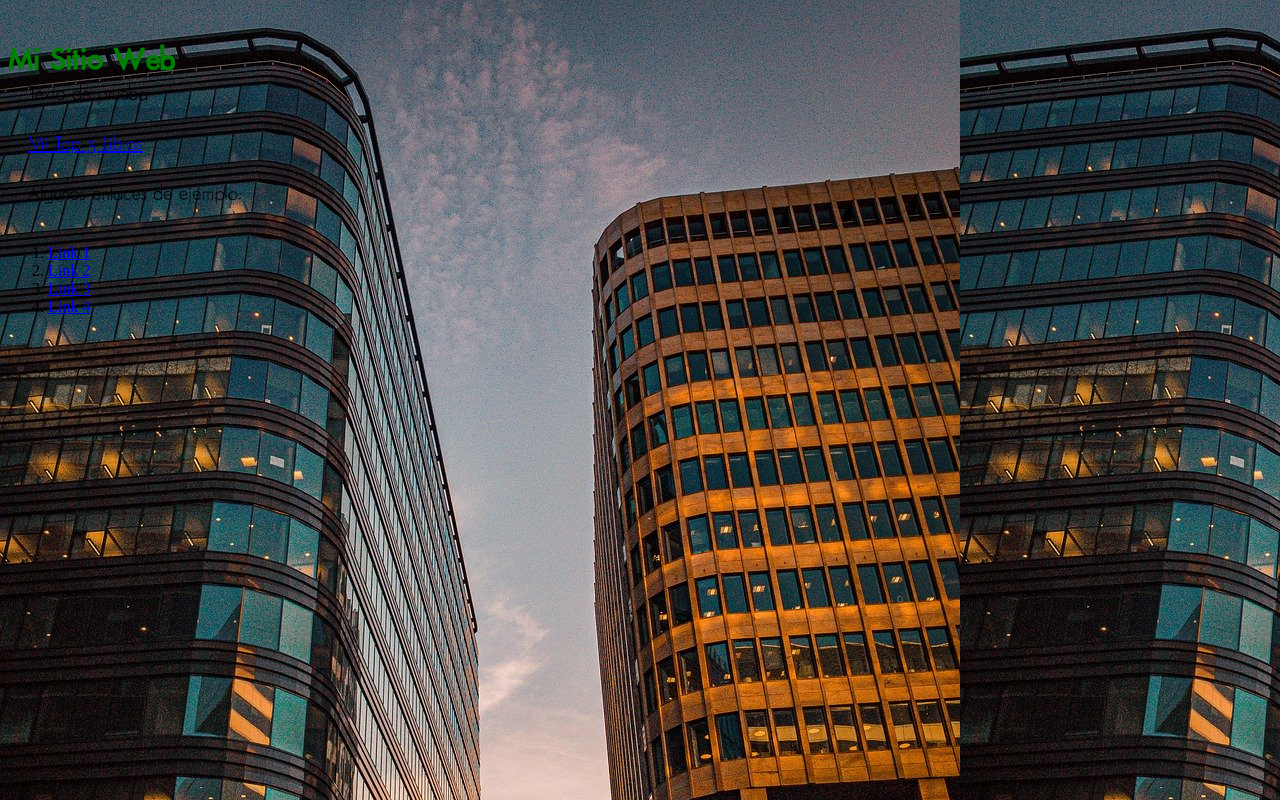
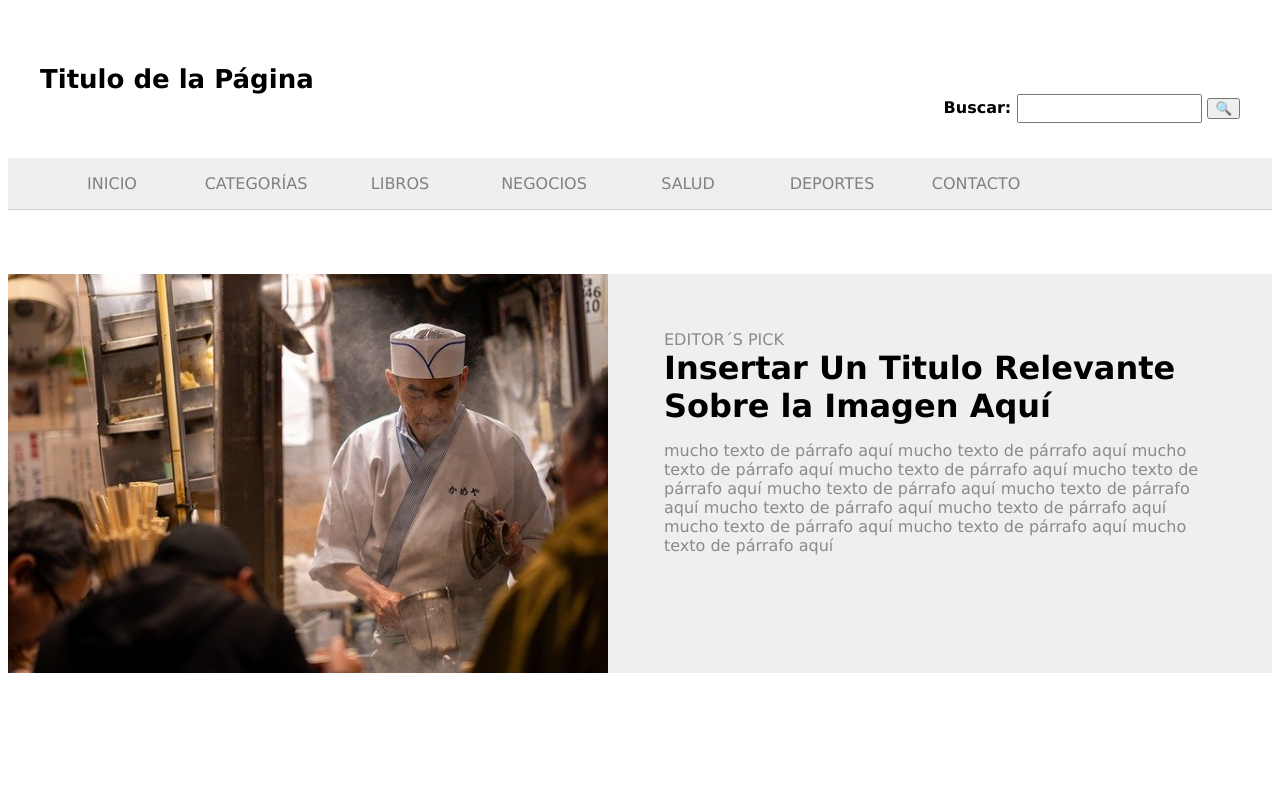
Before and after one commit to rsalhuana/rsalhuana.github.io, a plain HTML site: page index.html in a window 1280 px wide. Drawn offline with Linux system fonts and the light colour scheme.

Commit message:
Cambios de estilo en index.html

```diff
--- /dev/null
+++ b/css/styles-17.css
@@ -0,0 +1,74 @@
+body{
+    font-family: Verdana, Geneva, Tahoma, sans-serif;
+}
+header{
+    font-size: 26px;
+    font-weight: bolder;
+    padding: 2rem;
+    margin: 2rem 0;
+}
+.search{
+    float: right;
+    font-size: 1rem;
+}
+.search input{
+    height: 23px;
+}
+.titulo{
+
+}
+nav{
+    padding-left: 2rem;
+    border-bottom: 1px solid #cdcdcd;
+    background-color: #efefef;
+}
+nav ul{
+    list-style-type: none;
+    padding: 0;
+    display: flex;
+    margin: 0;
+}
+nav li{
+    flex-flow: row nowrap;
+    justify-content: flex-start;
+    flex-basis: 9rem;
+    text-align: center;
+}
+nav li a{
+    text-decoration: none;
+    color: gray;
+    display: block;
+    padding: 1rem;
+}
+nav li a:hover{
+    text-decoration: none;
+    color: white;
+    background-color: black;
+}
+.segmento{
+    border: 0px solid blueviolet;
+    padding-right: 3rem;
+    background-color: #efefef;
+    margin-top: 4rem;
+    padding-right: 3.5rem;
+}
+.segmento img{
+    float: left;
+    margin: 0 3.5rem 0 0;
+}
+.segmento:after {
+    content: "";
+    display: table;
+    clear: both;
+}
+.segmento span{
+    padding-top: 3.5rem;
+    display: block;
+    color: #8A8A8A;
+}
+.segmento h1{
+    margin: 0;
+}
+.segmento p{
+    color: #8A8A8A;
+}
--- a/index.html
+++ b/index.html
@@ -4,28 +4,55 @@
     <meta charset="UTF-8">
     <meta name="viewport" content="width=device-width, initial-scale=1.0">
     <meta http-equiv="X-UA-Compatible" content="ie=edge">
-    <link href="css/styles.css" rel="stylesheet" />
-    <title>Mi Nuevo Sitio Web</title>
+    <link rel="stylesheet" href="css/styles-17.css">
+    <title>Document</title>
 </head>
 <body>
-    <h1>
-        Mi Sitio Web
-    </h1>
-    <p>
-        Texto de prueba
-    </p>
-    <p>
-        <a href="top-5-libros.html">
-            Mi Top 5 Libros
-        </a>
-    </p>
-    <p>Algunos enlaces de ejemplo:</p>
-        <ol>
-            <li><a href="https://en.wikipedia.org/wiki/Coding_conventions">Link 1</a></li>
-            <li><a href="https://www.atlassian.com/software/jira">Link 2</a></li>
-            <li><a href="https://basecamp.com/">Link 3</a></li>
-            <li><a href="https://www.drupal.org/docs/develop/standards">Link 4</a></li>
-        </ol>
+    <header>
+        <div class="titulo">Titulo de la Página</div>
+        <div class="search">
+            Buscar: <input type="text">
+            <button>🔍</button>
+        </div>
+    </header>
+    <nav>
+        <ul>
+            <li>
+                <a href="#">INICIO</a>
+            </li>
+            <li>
+                <a href="#">CATEGORÍAS</a>
+            </li>
+            <li>
+                <a href="top-5-libros.html">LIBROS</a>
+            </li>
+            <li>
+                <a href="#">NEGOCIOS</a>
+            </li>
+            <li>
+                <a href="#">SALUD</a>
+            </li>
+            <li>
+                <a href="#">DEPORTES</a>
+            </li>
+            <li>
+                <a href="#">CONTACTO</a>
+            </li>
+        </ul>
+    </nav>
+
+    <div class="segmento">
+        <img width="600px" src="images/japan-4807317_640.jpg" alt="">
+        <span>EDITOR´S PICK</span>
+        <h1>Insertar Un Titulo Relevante Sobre la Imagen Aquí</h1>
+        <p>
+            mucho texto de párrafo aquí mucho texto de párrafo aquí
+            mucho texto de párrafo aquí mucho texto de párrafo aquí mucho texto de párrafo aquí
+            mucho texto de párrafo aquí mucho texto de párrafo aquí mucho texto de párrafo aquí
+            mucho texto de párrafo aquí mucho texto de párrafo aquí mucho texto de párrafo aquí
+            mucho texto de párrafo aquí
+        </p>
+    </div>
 
 </body>
 </html>
```
Also changed, not shown: images/japan-4807317_640.jpg (added).
